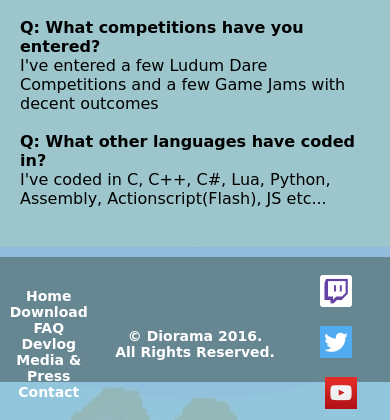
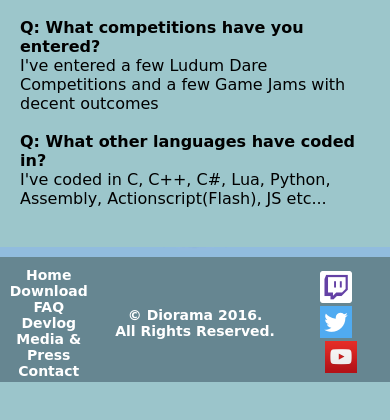
Before and after one commit to robertswan/diorama-www, a PHP site: page /faq.php in a window 390 px wide. Shown: the part 638-1058 px from the top of the page. After the commit the page ends 1020 px from the top, so only its background shows below. Run offline with PHP 8.4, Linux system fonts and the light colour scheme; some web fonts are replaced.

Commit message:
trivial fix to make mobile footer correct size

```diff
--- a/css/master.css
+++ b/css/master.css
@@ -487,7 +487,7 @@ body:before
 .social-link {
     display: inline-block;
     width: 48px;
-    height: 48px;
+    height: 32px;
 }
 
 a, .social-link:visited, .social-link:active {
```
